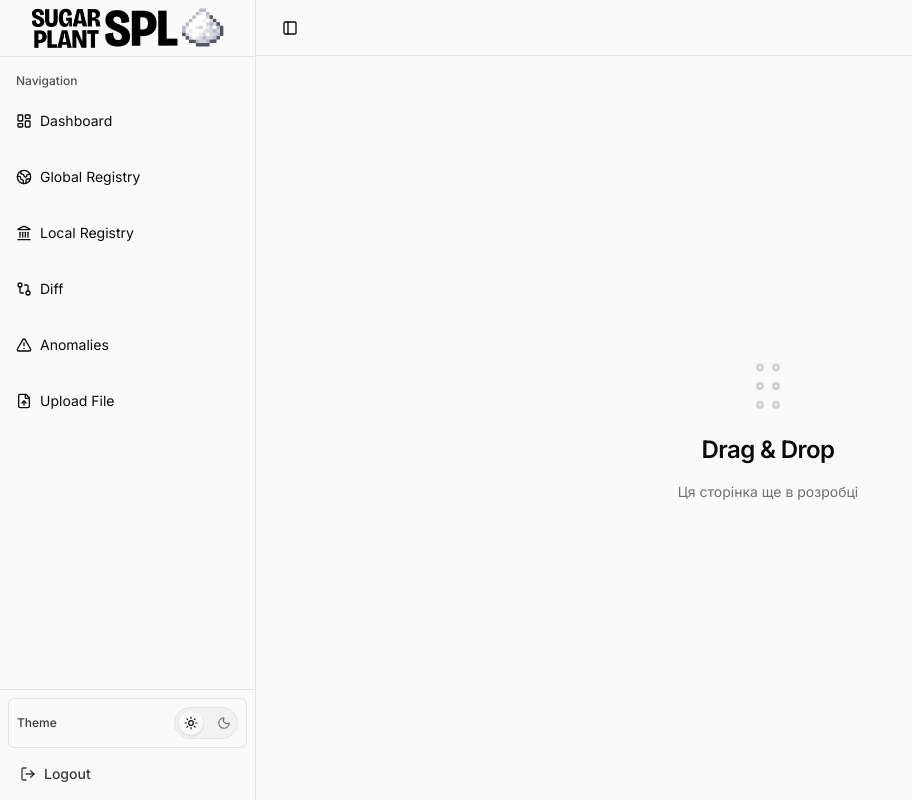
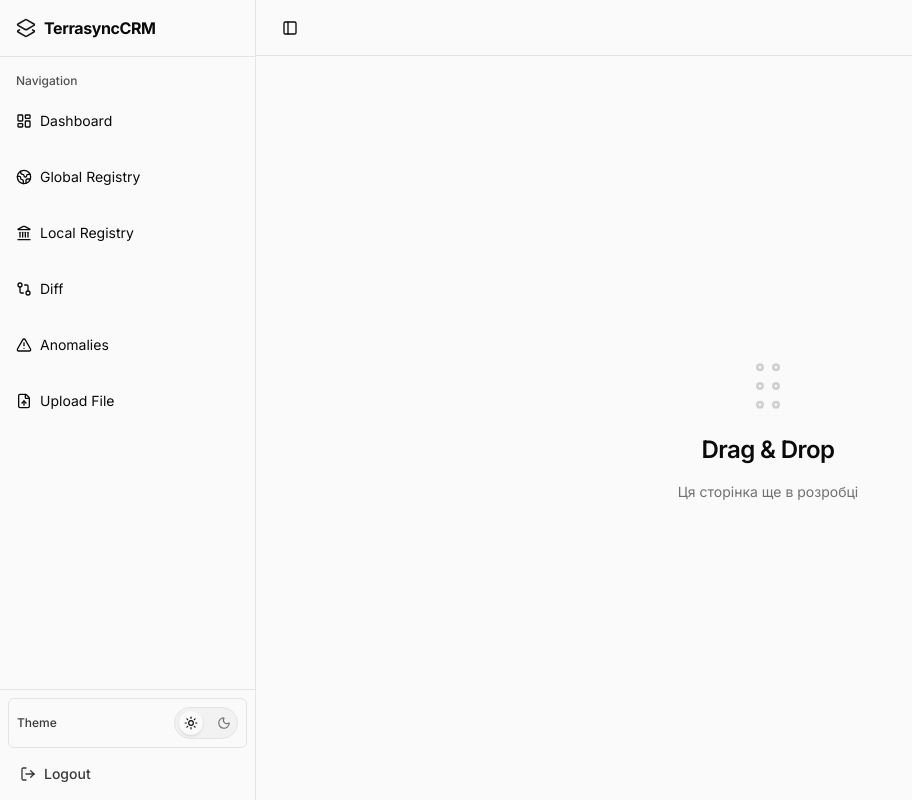
Before and after one commit to SylvaticGhost/HACKath0n-2026, a React (Vite) app in the folder web/: page /drag-and-drop in a window 1280 px wide. Shown: the whole page, without its empty margins (0-912 px from the left). Built offline with nearby package versions, Linux system fonts and the light colour scheme; no server answers; what pdfmake would draw is missing.

Commit message:
add new product name with icon

```diff
--- a/web/src/components/app-sidebar.tsx
+++ b/web/src/components/app-sidebar.tsx
@@ -11,6 +11,7 @@ import {
   AlertTriangle,
   Moon,
   Sun,
+  Layers2,
 } from 'lucide-react'
 
 import { ModeToggle } from '@/components/mode-toggle'
@@ -63,17 +64,11 @@ export function AppSidebar() {
     <Sidebar collapsible="icon" variant="sidebar">
       <SidebarHeader className="h-14 p-2 group-data-[collapsible=icon]:p-1">
         <div className="h-full overflow-hidden px-2">
-          <div className="flex h-full w-full items-center group-data-[collapsible=icon]:justify-center">
-            <img
-              src="/logo.png"
-              alt="Sugar Plant SPT"
-              className="h-20 w-full object-contain group-data-[collapsible=icon]:hidden"
-            />
-            <img
-              src="/logo.png"
-              alt="Sugar Plant SPT"
-              className="hidden size-7 object-contain group-data-[collapsible=icon]:block"
-            />
+          <div className="flex h-full w-full items-center gap-2 group-data-[collapsible=icon]:justify-center">
+            <Layers2 className="size-5 shrink-0 text-primary" />
+            <span className="text-base font-bold tracking-tight group-data-[collapsible=icon]:hidden">
+              TerrasyncCRM
+            </span>
           </div>
         </div>
       </SidebarHeader>
```
